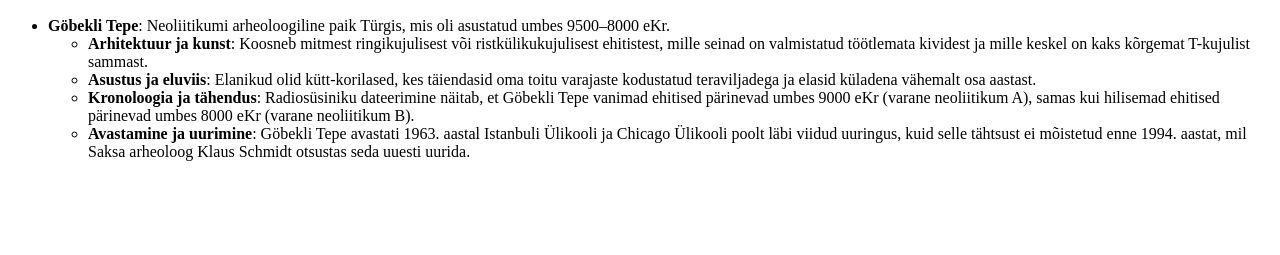
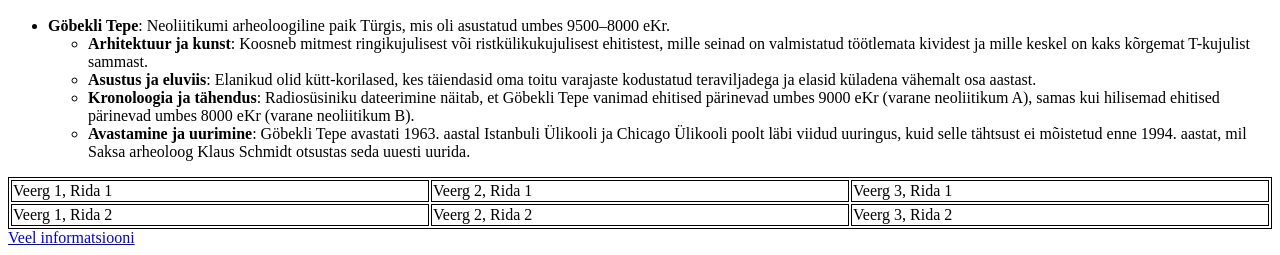
Before and after one commit to harumae03/sissejuhatus_erialasse_seminar, a plain HTML site: page index.html in a window 1280 px wide. Shown: the part 613-868 px from the top of the page. Before the commit the page ends 800 px from the top, so only its background shows below. Drawn offline with Linux system fonts and the light colour scheme.

Commit message:
Esimene tööleht valmis

```diff
--- a/index.html
+++ b/index.html
@@ -1,7 +1,9 @@
 <!DOCTYPE html>
-<html>
+<html lang="et">
 <head>
-    <title>Lehe päis</title>
+  <meta charset="UTF-8">
+
+    <title>Göbekli Tepe infoleht</title>
 </head>
 <body>
 
@@ -23,5 +25,20 @@
           </ul>
         </li>
       </ul>
+
+      <table style="width:100%; border: 1px solid black;">
+        <tr style="border: 1px solid black;">
+          <td style="border: 1px solid black;">Veerg 1, Rida 1</td>
+          <td style="border: 1px solid black;">Veerg 2, Rida 1</td>
+          <td style="border: 1px solid black;">Veerg 3, Rida 1</td>
+        </tr>
+        <tr style="border: 1px solid black;">
+          <td style="border: 1px solid black;">Veerg 1, Rida 2</td>
+          <td style="border: 1px solid black;">Veerg 2, Rida 2</td>
+          <td style="border: 1px solid black;">Veerg 3, Rida 2</td>
+        </tr>
+      </table>
+      <a href="http://127.0.0.1:5500/sissejuhatus_erialasse_seminar/uus%20fail.html" target="_blank">Veel informatsiooni</a>
+
 </body>
 </html>
```
Also changed, not shown: uus fail.html (added, +12 -0 lines).
